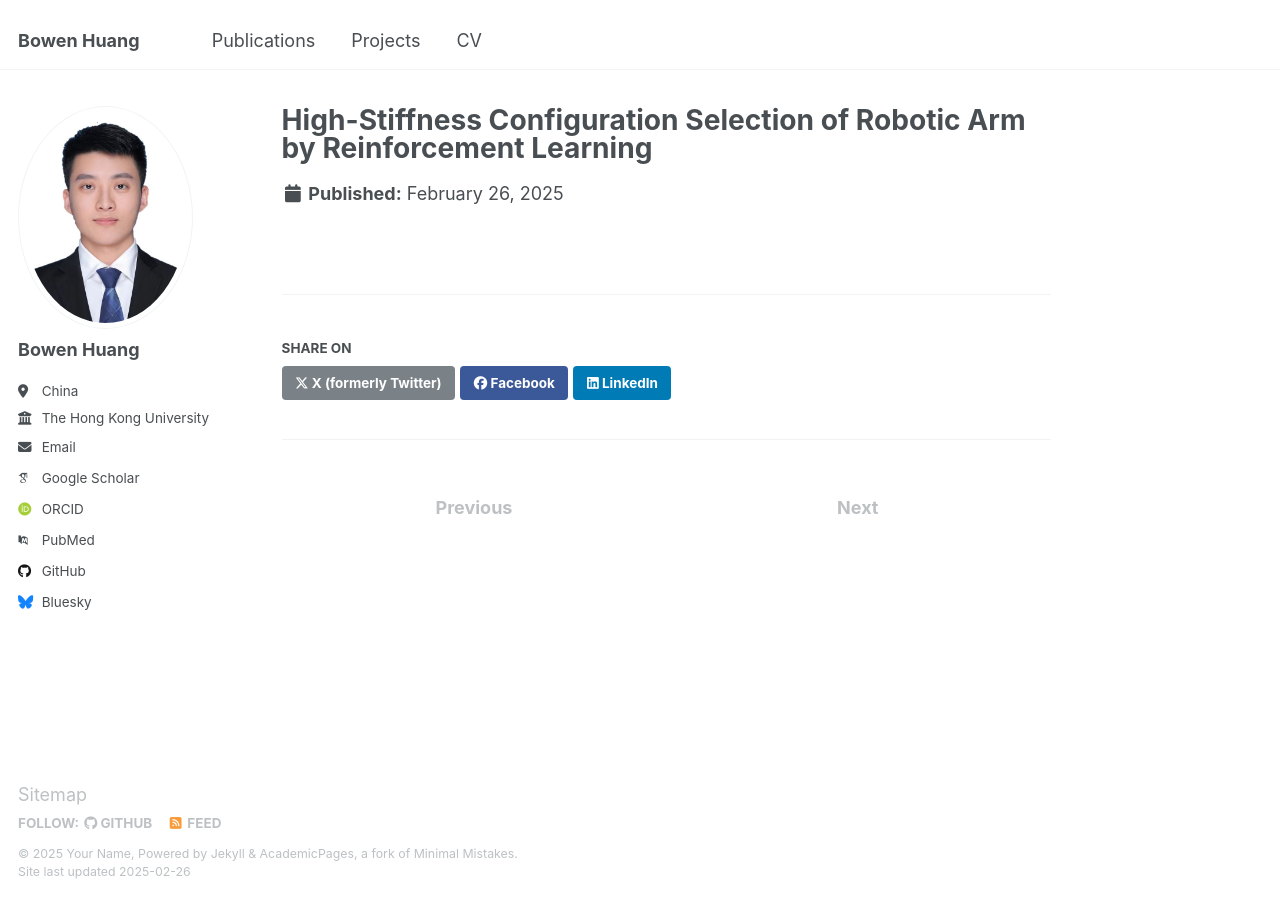
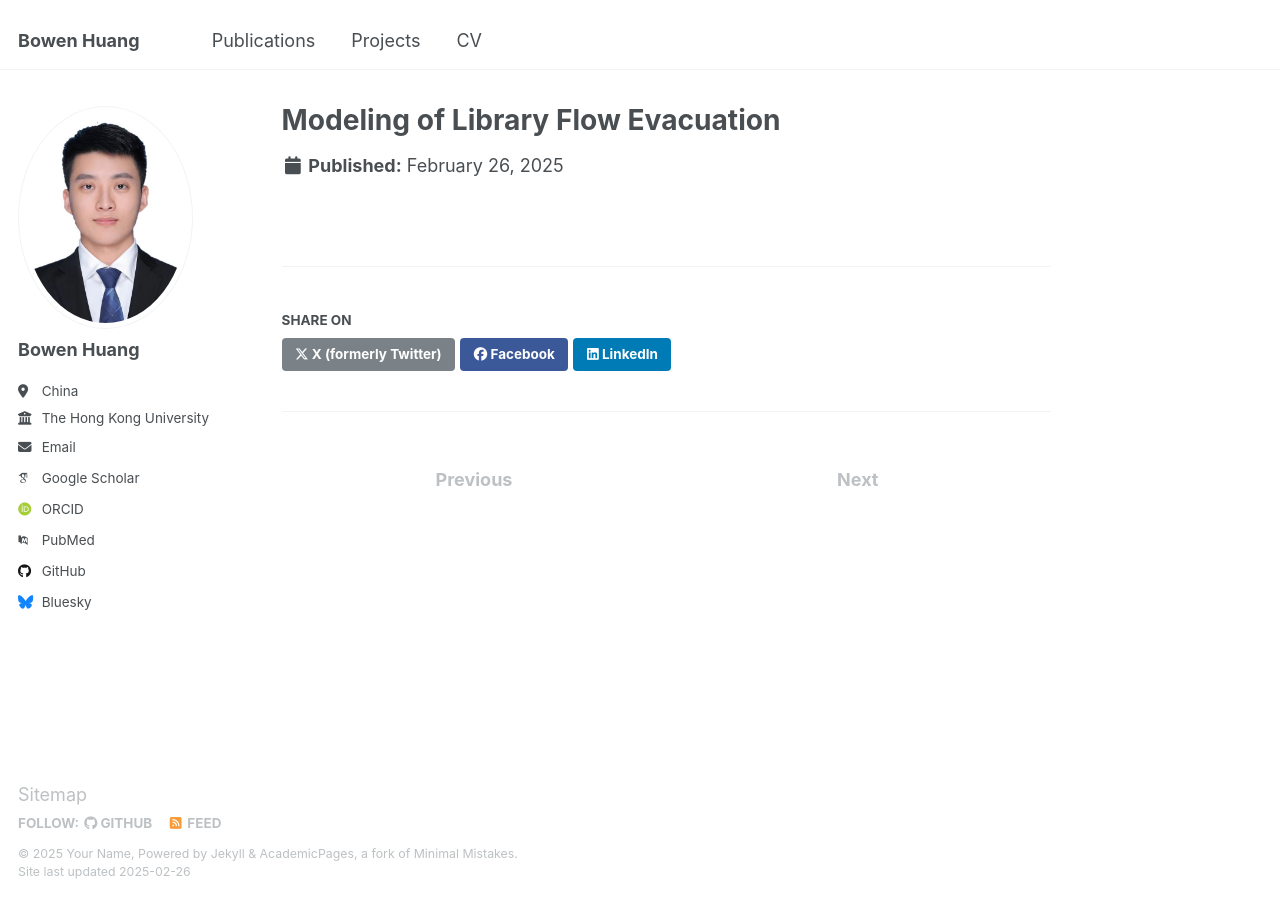
Before and after one commit to WangSuhan/WangSuhan.github.io, a Jekyll site: the page built from _projects/project-2.md, in a window 1280 px wide. Built offline with Jekyll 4.4.1, drawn with Linux system fonts in a browser that asks for light colours; some web fonts are replaced.

Commit message:
Update project-2.md

```diff
--- a/_projects/project-2.md
+++ b/_projects/project-2.md
@@ -1,8 +1,8 @@
 ---
-title: "High-Stiffness Configuration Selection of Robotic Arm by Reinforcement Learning"
-excerpt: "Train an agent that can make high stiffness configuration decision"
+title: "Modeling of Library Flow Evacuation"
+excerpt: "Pedestrian evacuation simulation in the library."
 collection: projects
-repository_url: "https://github.com/WangSuhan/High-Stiffness-Configuration-Selection-of-Robotic-Arm-by-Reinforcement-Learning"
+repository_url: "https://github.com/WangSuhan/library-evacuation-model"
 header:
   teaser: "/images/500x300.png"
 ---
```
